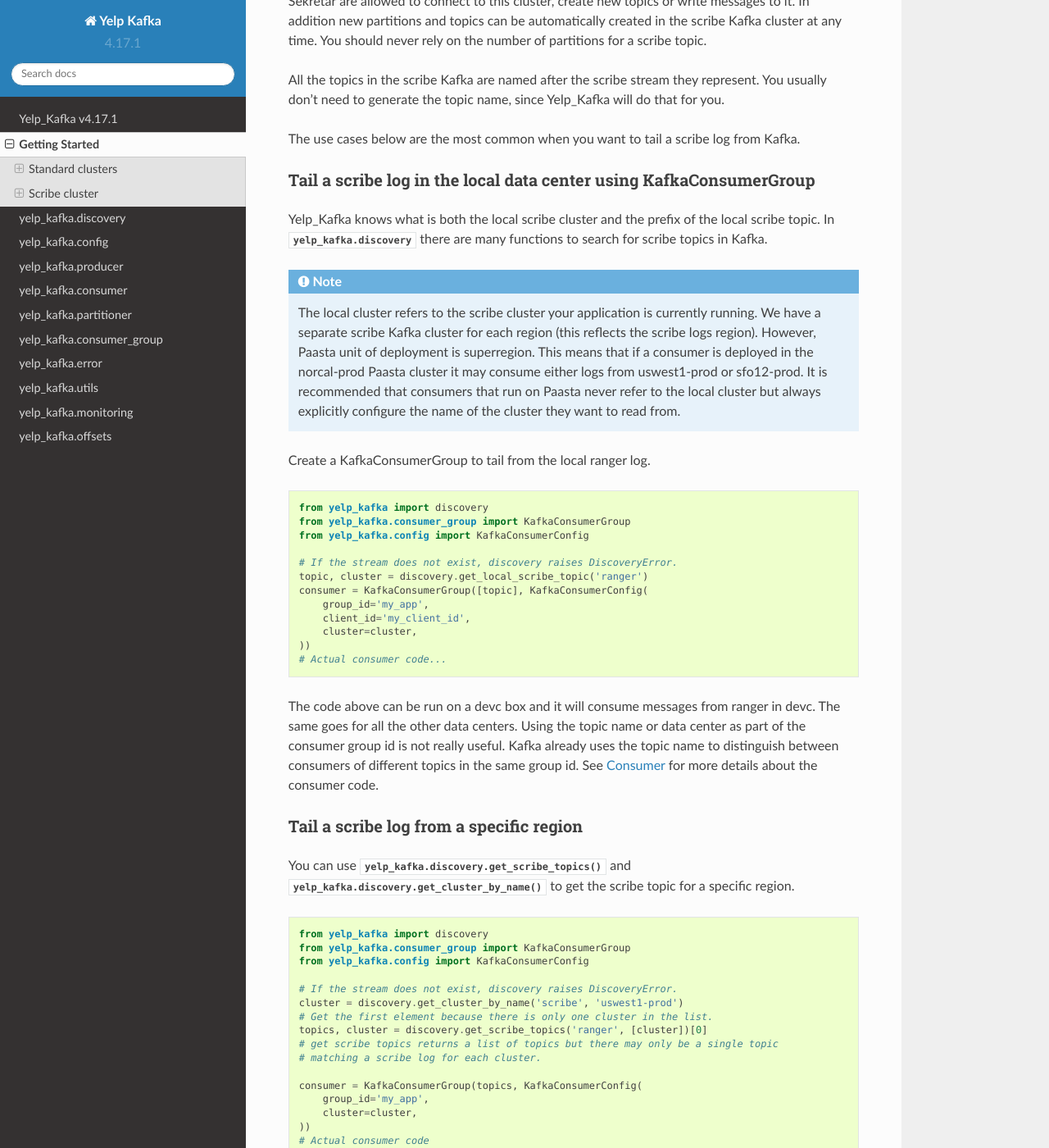
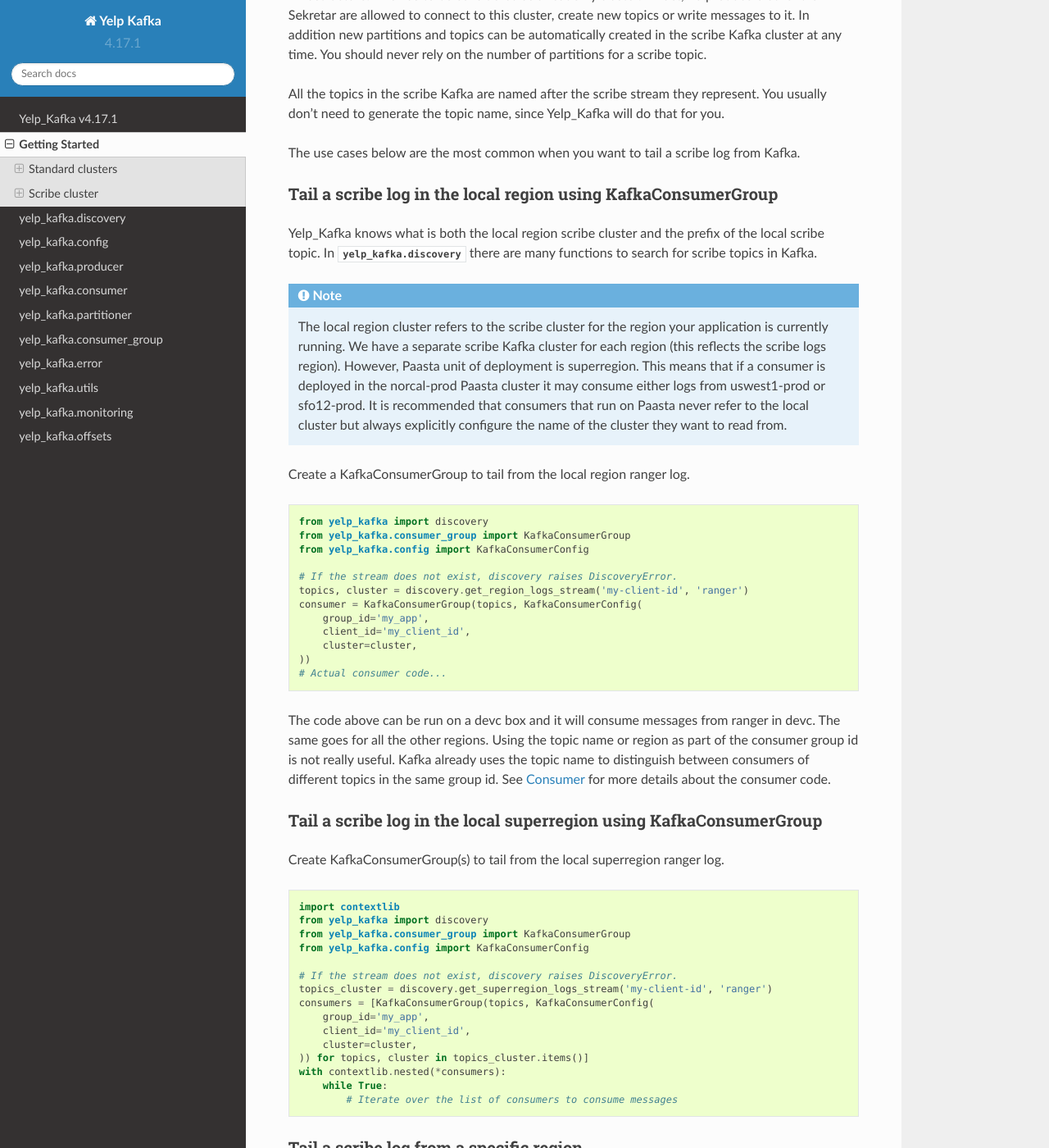
Before and after one commit to Yelp/yelp_kafka, a Sphinx documentation site: the page built from docs/source/getting_started.rst, in a window 1280 px wide and 1400 px high, scrolled down 3579 px. Shown: the whole window at 82% size. Built offline with Sphinx 7.4.7 and the Read the Docs theme 2.0.0, drawn with Linux system fonts in a browser that asks for light colours; some of the changed text lies outside the part shown.

Commit message:
More deprecated methods

```diff
--- a/docs/source/getting_started.rst
+++ b/docs/source/getting_started.rst
@@ -153,7 +153,7 @@
           ``auto_offset_reset`` should be set to **smallest** immediately after the first run (after the offsets are committed for the first time).
           When ``auto_offset_reset`` is set to **smallest** no messages are lost when adding new partitions.
 
-Create a consumer for all topics ending with mytopic in the standard Kafka
+Create a consumer for all topics ending with mytopic in the standard local region kafka
 cluster:
 
 .. code-block:: python
@@ -163,7 +163,8 @@
    from kafka import KafkaConsumer
 
    # If no topics match the pattern, discovery raises DiscoveryError.
-   topics, cluster = discovery.search_local_topic_by_regex('standard', '.*mytopic')
+   region_cluster = discovery.get_region_cluster('standard', 'my-client-id')
+   topics, cluster = discovery.search_topics_by_regex('.*mytopic', [region_cluster])
    config = KafkaConsumerConfig(group_id='my_app', cluster=cluster, client_id='my-consumer')
    consumer = KafkaConsumer(topics, **config.get_kafka_consumer_config())
    for message in consumer:
@@ -189,20 +190,20 @@
 
 The use cases below are the most common when you want to tail a scribe log from Kafka.
 
-Tail a scribe log in the local data center using KafkaConsumerGroup
+Tail a scribe log in the local region using KafkaConsumerGroup
 ^^^^^^^^^^^^^^^^^^^^^^^^^^^^^^^^^^^^^^^^^^^^^^^^^^^^^^^^^^^^^^^^^^^
 
-Yelp_Kafka knows what is both the local scribe cluster and the prefix of the local scribe topic.
+Yelp_Kafka knows what is both the local region scribe cluster and the prefix of the local scribe topic.
 In :py:mod:`yelp_kafka.discovery` there are many functions to search for scribe topics in Kafka.
 
-.. note:: The local cluster refers to the scribe cluster your application is currently running.
+.. note:: The local region cluster refers to the scribe cluster for the region your application is currently running.
           We have a separate scribe Kafka cluster for each region (this reflects the scribe logs region).
           However, Paasta unit of deployment is superregion. This means that if a consumer is deployed
           in the norcal-prod Paasta cluster it may consume either logs from uswest1-prod or sfo12-prod.
           It is recommended that consumers that run on Paasta never refer to the local cluster but always
           explicitly configure the name of the cluster they want to read from.
 
-Create a KafkaConsumerGroup to tail from the local ranger log.
+Create a KafkaConsumerGroup to tail from the local region ranger log.
 
 .. code-block:: python
 
@@ -211,8 +212,8 @@
    from yelp_kafka.config import KafkaConsumerConfig
 
    # If the stream does not exist, discovery raises DiscoveryError.
-   topic, cluster = discovery.get_local_scribe_topic('ranger')
-   consumer = KafkaConsumerGroup([topic], KafkaConsumerConfig(
+   topics, cluster = discovery.get_region_logs_stream('my-client-id', 'ranger')
+   consumer = KafkaConsumerGroup(topics, KafkaConsumerConfig(
        group_id='my_app',
        client_id='my_client_id',
        cluster=cluster,
@@ -221,16 +222,37 @@
 
 
 The code above can be run on a devc box and it will consume messages from ranger in devc.
-The same goes for all the other data centers. Using the topic name or data center as part of the consumer group id is not really useful.
+The same goes for all the other regions. Using the topic name or region as part of the consumer group id is not really useful.
 Kafka already uses the topic name to distinguish between consumers of different topics in the same group id.
 See :ref:`consumer_group_example` for more details about the consumer code.
 
+Tail a scribe log in the local superregion using KafkaConsumerGroup
+^^^^^^^^^^^^^^^^^^^^^^^^^^^^^^^^^^^^^^^^^^^^^^^^^^^^^^^^^^^^^^^^^^^
+
+Create KafkaConsumerGroup(s) to tail from the local superregion ranger log.
+
+.. code-block:: python
+
+   import contextlib
+   from yelp_kafka import discovery
+   from yelp_kafka.consumer_group import KafkaConsumerGroup
+   from yelp_kafka.config import KafkaConsumerConfig
+
+   # If the stream does not exist, discovery raises DiscoveryError.
+   topics_cluster = discovery.get_superregion_logs_stream('my-client-id', 'ranger')
+   consumers = [KafkaConsumerGroup(topics, KafkaConsumerConfig(
+       group_id='my_app',
+       client_id='my_client_id',
+       cluster=cluster,
+   )) for topics, cluster in topics_cluster.items()]
+   with contextlib.nested(*consumers):
+       while True:
+           # Iterate over the list of consumers to consume messages
+
+
+
 Tail a scribe log from a specific region
 ^^^^^^^^^^^^^^^^^^^^^^^^^^^^^^^^^^^^^^^^
-
-You can use :py:func:`yelp_kafka.discovery.get_scribe_topics` and
-:py:func:`yelp_kafka.discovery.get_cluster_by_name` to get the scribe topic for
-a specific region.
 
 .. code-block:: python
 
@@ -239,9 +261,7 @@
    from yelp_kafka.config import KafkaConsumerConfig
 
    # If the stream does not exist, discovery raises DiscoveryError.
-   cluster = discovery.get_cluster_by_name('scribe', 'uswest1-prod')
-   # Get the first element because there is only one cluster in the list.
-   topics, cluster = discovery.get_scribe_topics('ranger', [cluster])[0]
+   topics, cluster = discovery.get_region_logs_stream('my-client-id', 'ranger', 'uswest1-prod')
    # get scribe topics returns a list of topics but there may only be a single topic
    # matching a scribe log for each cluster.
 
@@ -251,37 +271,10 @@
    ))
    # Actual consumer code
 
-Tail a scribe log from a specific data center using KafkaConsumerGroup
+Tail a scribe log from a specific superregion using KafkaConsumerGroup
 ^^^^^^^^^^^^^^^^^^^^^^^^^^^^^^^^^^^^^^^^^^^^^^^^^^^^^^^^^^^^^^^^^^^^^^
 
-You can use :py:func:`yelp_kafka.discovery.get_scribe_topic_in_datacenter` to get the
-scribe topic for a specific datacenter.
-
-Create a KafkaConsumerGroup to tail from sfo2 ranger.
-
-.. code-block:: python
-
-   from yelp_kafka import discovery
-   from yelp_kafka.consumer_group import KafkaConsumerGroup
-   from yelp_kafka.config import KafkaConsumerConfig
-
-   # If the stream does not exist, discovery raises DiscoveryError.
-   topic, cluster = discovery.get_scribe_topic_in_datacenter('ranger', 'sfo2')
-   consumer = KafkaConsumerGroup([topic], KafkaConsumerConfig(
-       group_id='my_app',
-       cluster=cluster,
-   ))
-   # Actual consumer code
-
-The code above creates a consumer for the ranger log coming from sfo2.
-
-.. note:: The data center has to be available from your current runtime env.
-
-Tail a scribe log from all the data centers using KafkaConsumerGroup
-^^^^^^^^^^^^^^^^^^^^^^^^^^^^^^^^^^^^^^^^^^^^^^^^^^^^^^^^^^^^^^^^^^^^
-
-In order to tail a scribe stream from all the data centers in the current runtime env
-we need to create a different consumer for each topic.
+Create a KafkaConsumerGroup(s) to tail from sfo12-prod ranger.
 
 .. code-block:: python
 
@@ -291,26 +284,28 @@
    from yelp_kafka.config import KafkaConsumerConfig
 
    # If the stream does not exist, discovery raises DiscoveryError.
-   topics_cluster = discovery.get_scribe_topics('ranger')
-   consumers = [KafkaConsumerGroup(topic, KafkaConsumerConfig(
+   topics_cluster  = discovery.get_superregion_logs_stream('my-client-id', 'ranger', 'sfo12-prod')
+   consumers = [KafkaConsumerGroup(topics, KafkaConsumerConfig(
        group_id='my_app',
        cluster=cluster,
-   )) for topics, cluster in topics]
+   )) for topics, cluster in topics_cluster.items()]
+   with contextlib.nested(*consumers):
+      while True:
+          # Iterate over the list of consumers to consume messages
 
-   with contextlib.nested(*consumers):
-       while True:
-           # Iterate over the list of consumers to consume messages
+The code above creates consumer(s) for the ranger log coming from sfo12-prod.
 
-If the code above is run in prod it creates a consumer for each Kafka cluster and consumes
-from all of them in a single process.
+.. note:: The superregion has to be available from your current runtime env.
 
-.. note:: Consuming from big streams is not very efficient when done in a single process.
-          You usually want to have consumers running in parallel on different instances or processes.
-          You can still increase the parallelism by consuming from different partitions in
-          different processes by using :ref:`consumer_group`.
+Tail a scribe log from all the data centers using KafkaConsumerGroup
+^^^^^^^^^^^^^^^^^^^^^^^^^^^^^^^^^^^^^^^^^^^^^^^^^^^^^^^^^^^^^^^^^^^^
+
+Most likely you shouldn't ever have to do this. If you do and have a good reason
+please ask in #kafka or come to dist-sys office hours for guidance
 
 .. warning:: Consuming from multiple clusters within the same process is safe when there
-             is only one consumer instance running for the same consumer group.
+             is only one consumer instance running for the same consumer group. Please place
+             distsys_streaming on any code review
 
 
 Other consumer groups
```
Also changed, not shown: 1 other file.
